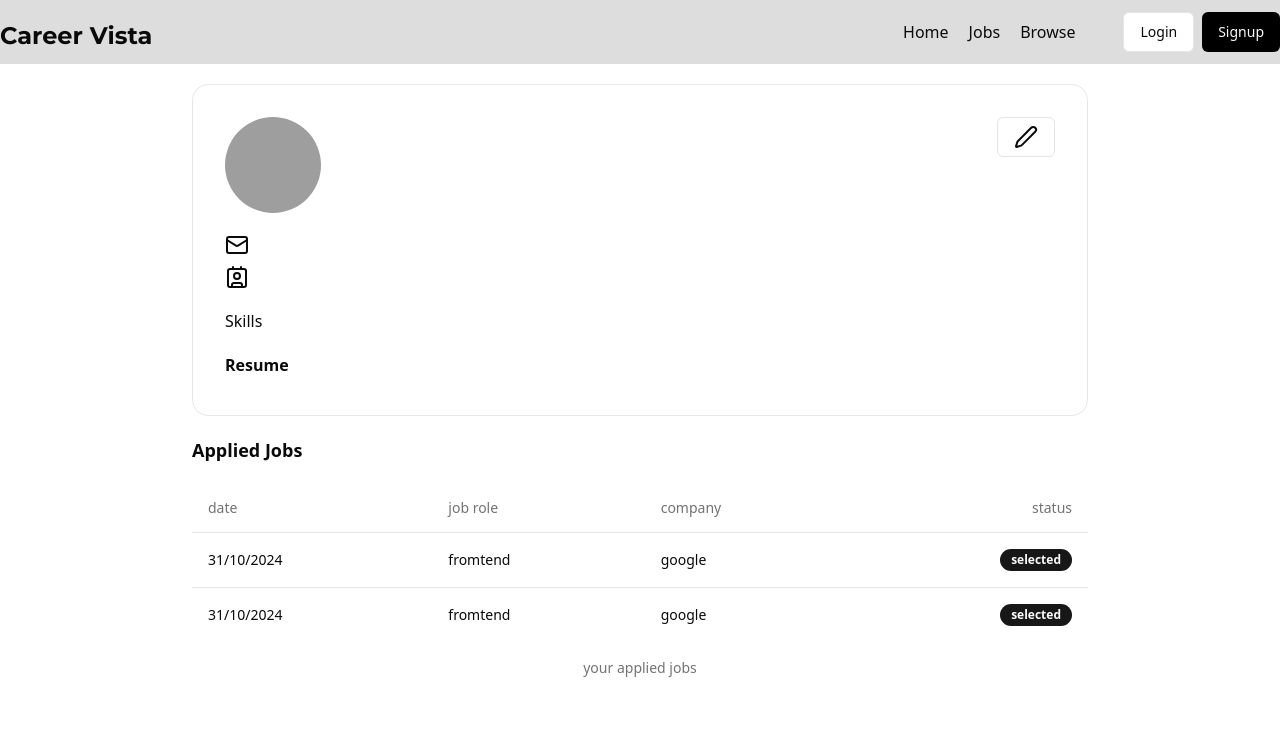
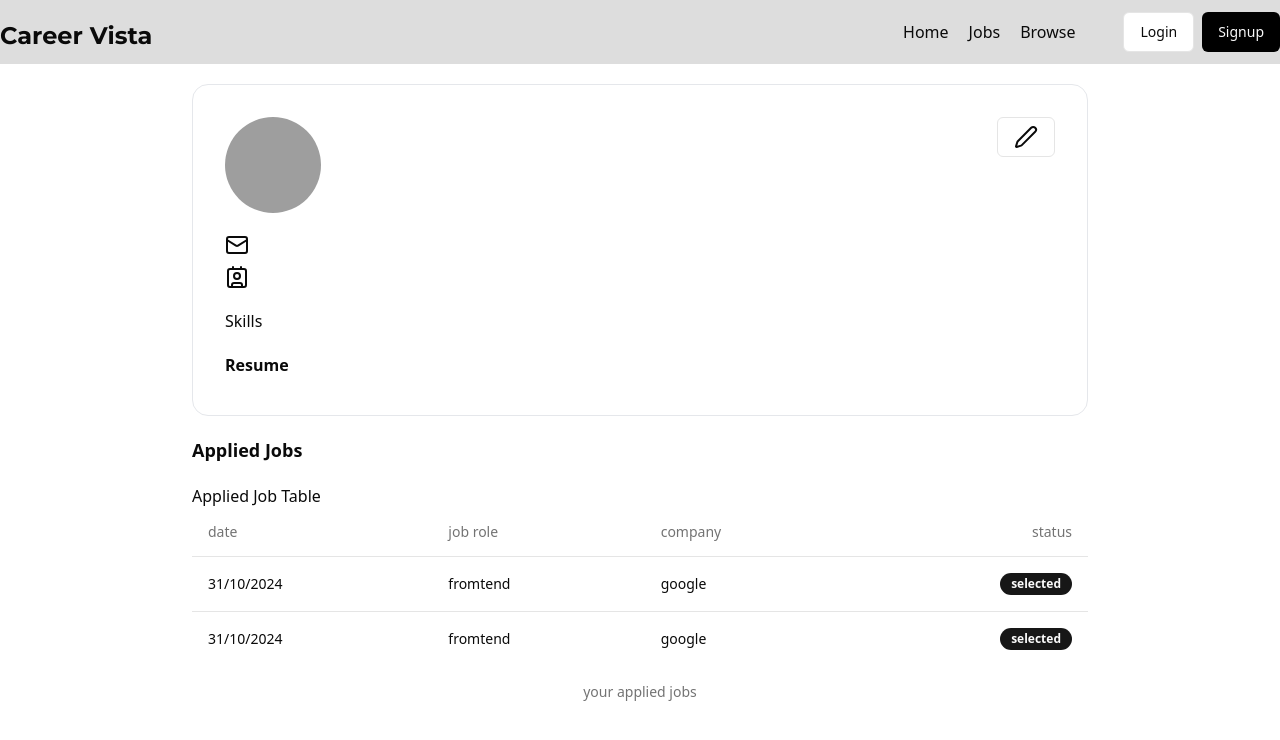
Before and after one commit to utkxrsh13/new-job-vista, a React (Vite) app in the folder frontend/: page /Profile in a window 1280 px wide. Shown: the top 740 px of the page. Built offline with nearby package versions, Linux system fonts and the light colour scheme; grey boxes are pictures that could not be loaded.

Commit message:
error handle

```diff
--- a/frontend/src/components/Profile.jsx
+++ b/frontend/src/components/Profile.jsx
@@ -5,9 +5,9 @@ import { Button } from './ui/button'
 import { Contact, Mail, Pen } from 'lucide-react'
 import { Badge } from './ui/badge'
 import { Label } from './ui/label'
-import AppliedJobTable from './AppliedJobTable'
 import UpdateProfileDialog from './UpdateProfileDialog'
 import { useSelector } from 'react-redux'
+import Appliedjobtable from './AppliedJobTable'
 // import useGetAppliedJobs from '@/hooks/useGetAppliedJobs'
 
 // const skills = ["Html", "Css", "Javascript", "Reactjs"]
@@ -61,8 +61,8 @@ const Profile = () => {
             </div>
             <div className='max-w-4xl mx-auto bg-white rounded-2xl'>
                 <h1 className='font-bold text-lg my-5'>Applied Jobs</h1>
-                {/* Applied Job Table   */}
-                <AppliedJobTable />
+                Applied Job Table
+                <Appliedjobtable />
             </div>
             <UpdateProfileDialog open={open} setOpen={setOpen}/>
         </div>
```
